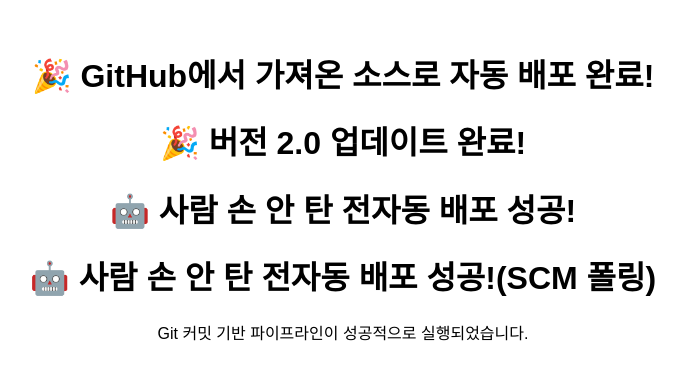
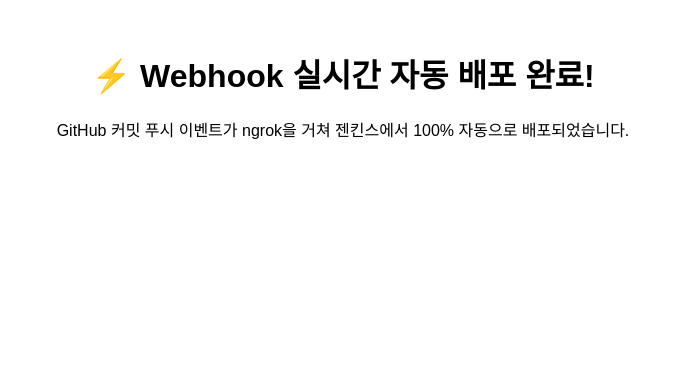
Before and after one commit to ahk0407/jenkins-study-app, a plain HTML site: page index.html in a window 1280 px wide. Shown: the whole page, without its empty margins (297-983 px from the left). Drawn offline with Linux system fonts and the light colour scheme.

Commit message:
Update index.html

```diff
--- a/index.html
+++ b/index.html
@@ -5,10 +5,7 @@
     <title>GitHub + Jenkins 자동 배포</title>
 </head>
 <body style="text-align: center; margin-top: 50px; font-family: sans-serif;">
-    <h1>🎉 GitHub에서 가져온 소스로 자동 배포 완료!</h1>
-    <h1>🎉 버전 2.0 업데이트 완료!</h1>
-    <h1>🤖 사람 손 안 탄 전자동 배포 성공!</h1>
-    <h1>🤖 사람 손 안 탄 전자동 배포 성공!(SCM 폴링)</h1>
-    <p>Git 커밋 기반 파이프라인이 성공적으로 실행되었습니다.</p>
+    <h1>⚡ Webhook 실시간 자동 배포 완료!</h1>
+    <p>GitHub 커밋 푸시 이벤트가 ngrok을 거쳐 젠킨스에서 100% 자동으로 배포되었습니다.</p>
 </body>
 </html>
```
